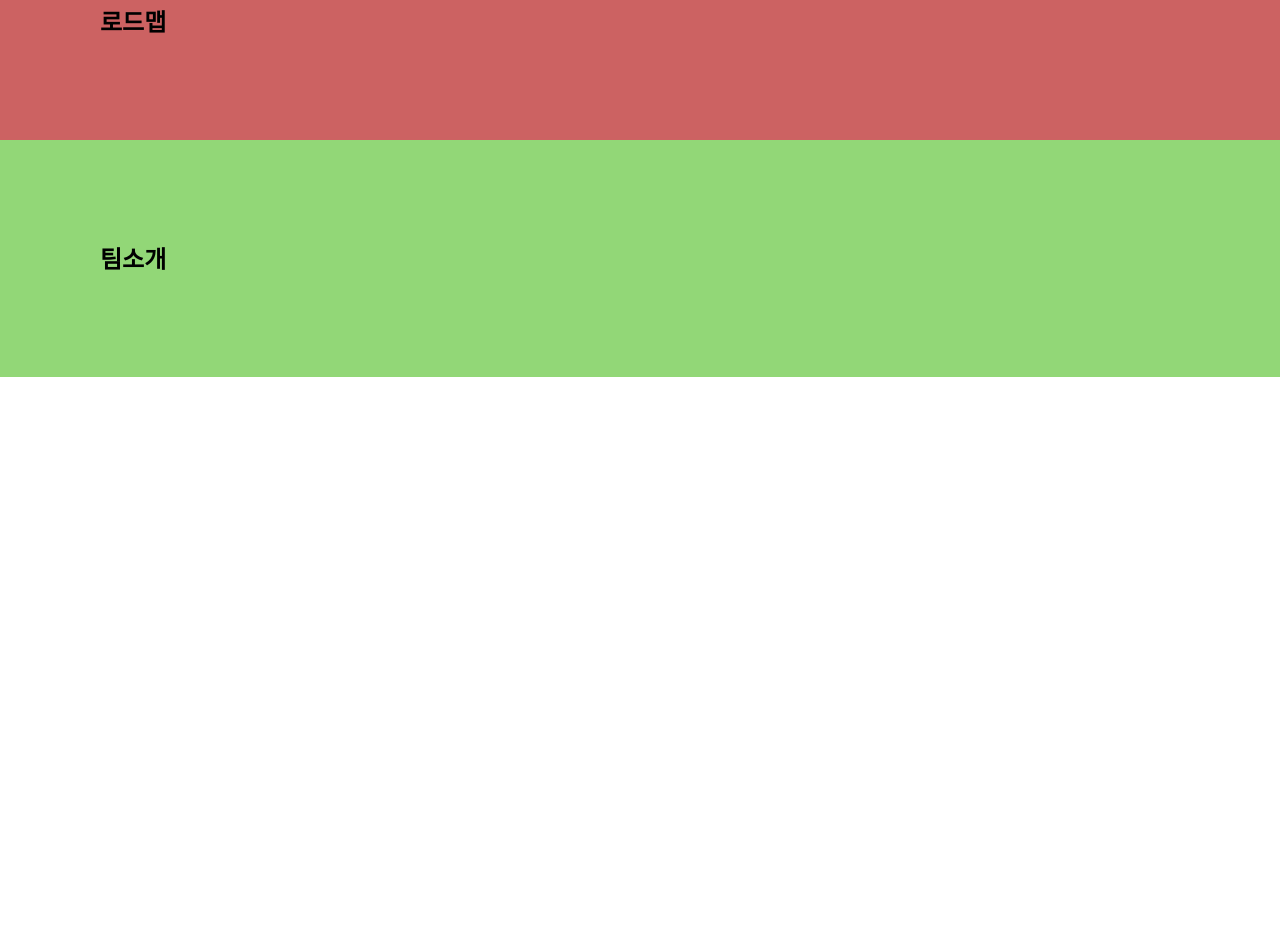
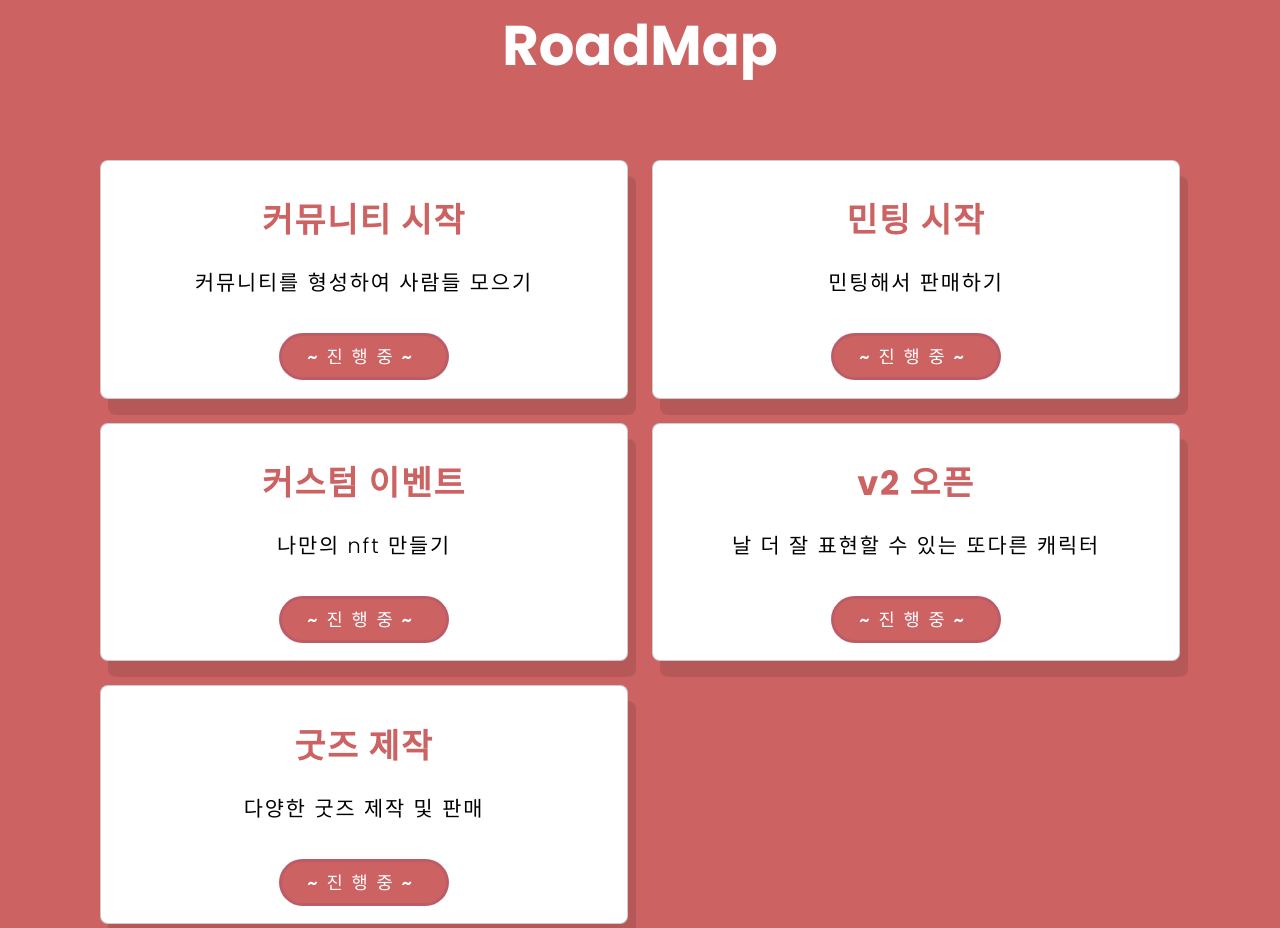
Before and after one commit to Jo-and-Yu/MBTIUNIVERSE_HomePage, a website: page index.html in a window 1280 px wide. Shown: the part 3312-4240 px from the top of the page. Before the commit the page ends 3689 px from the top, so only its background shows below. Drawn offline with nearby package versions, Linux system fonts and the light colour scheme.

Commit message:
Feat: Add RoadMap base design

```diff
--- a/index.html
+++ b/index.html
@@ -115,8 +115,63 @@
     </div>
 
     <!-- 로드맵(roadmap) -->
-    <div class="roadmap">
-        <h2>로드맵</h2>
+    <div class="roadmap" id="roadmap">
+        <h2>RoadMap</h2>
+
+        <div class="box-container">
+            <div class="box">
+                <h3>커뮤니티 시작</h3>
+                <div class="content">
+                    <p>커뮤니티를 형성하여 사람들 모으기</p>
+                </div>
+                <div class="start">
+                    <p>~진행중~</p>
+                </div>
+            </div>
+
+            <div class="box">
+                <h3>민팅 시작</h3>
+                <div class="content">
+                    <p>민팅해서 판매하기</p>
+                </div>
+                <div class="start">
+                    <p>~진행중~</p>
+                </div>
+            </div>
+
+            <div class="box">
+                <h3>커스텀 이벤트</h3>
+                <div class="content">
+                    <p>나만의 nft 만들기</p>
+                </div>
+                <div class="start">
+                    <p>~진행중~</p>
+                </div>
+            </div>
+
+            <div class="box">
+                <h3>v2 오픈</h3>
+                <div class="content">
+                    <p>날 더 잘 표현할 수 있는 또다른 캐릭터</p>
+                </div>
+                <div class="start">
+                    <p>~진행중~</p>
+                </div>
+            </div>
+
+            <div class="box">
+                <h3>굿즈 제작</h3>
+                <div class="content">
+                    <p>다양한 굿즈 제작 및 판매</p>
+                </div>
+                <div class="start">
+                    <p>~진행중~</p>
+                </div>
+            </div>
+        </div>
+
+
+
     </div>
 
      <!-- 팀소개(team) -->
--- a/style.css
+++ b/style.css
@@ -321,10 +321,71 @@ section img#mountains_front
     overflow: hidden;
 }
 
-.team .h2
+.roadmap h2
 {
     font-size: 3.5em;
     color: #fff;
+    text-align: center;
+    margin-bottom: 4.5rem;
+}
+
+.roadmap .box-container
+{
+    display: grid;
+    grid-template-columns: repeat(auto-fit, minmax(23rem, 1fr));
+    gap: 1.5rem;
+}
+
+.roadmap .box-container .box
+{
+    padding: 1.4rem;
+    border-radius: .5rem;
+    border: .1rem solid rgba(0,0,0,.2);
+    box-shadow: 0.5rem 1.0rem rgb(0,0,0,0.1);
+    position: relative;
+    overflow: hidden;
+    text-align: center;
+    background-color: #fff;
+}
+.roadmap .box-container .box:hover
+{
+    cursor:pointer;
+    transform: scale(1.05, 1.05);
+    transition: .5s;
+}
+
+.roadmap .box-container .box h3
+{
+    font-size: 2.1em;
+    letter-spacing: 0.05em;
+    color: var(--roadmapbg);
+    margin-top: 10px;
+    margin-bottom: 20px;
+}
+
+.roadmap .box-container .box .content
+{
+    font-size: 1.3em;
+    letter-spacing: 0.09em;
+    margin-bottom: 20px;
+    font-weight: 345;
+}
+
+.roadmap .box-container .box .start
+{
+    font-size: 1.1em;
+    font-weight: 520;
+    letter-spacing: .5em;
+    color: rgb(255, 255, 255);
+
+    margin-top: 15px;
+    margin-bottom: -5px;
+    text-decoration: none;
+    display: inline-block;
+    padding: 7px 25px;
+    background: var(--roadmapbg);
+    border-radius: 1.6rem;
+    border: .2rem solid rgba(132, 68, 126, 0.2);
 }
 
 /* 팀소개(team) */
@@ -338,7 +399,7 @@ section img#mountains_front
     overflow: hidden;
 }
 
-.team .h2
+.team h2
 {
     font-size: 3.5em;
     color: #fff;
```
